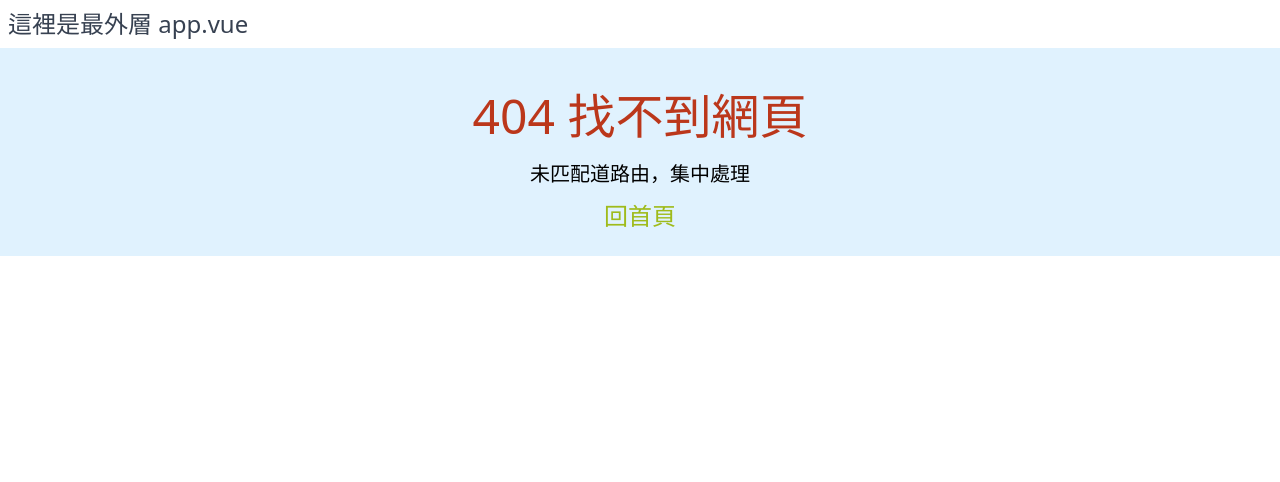
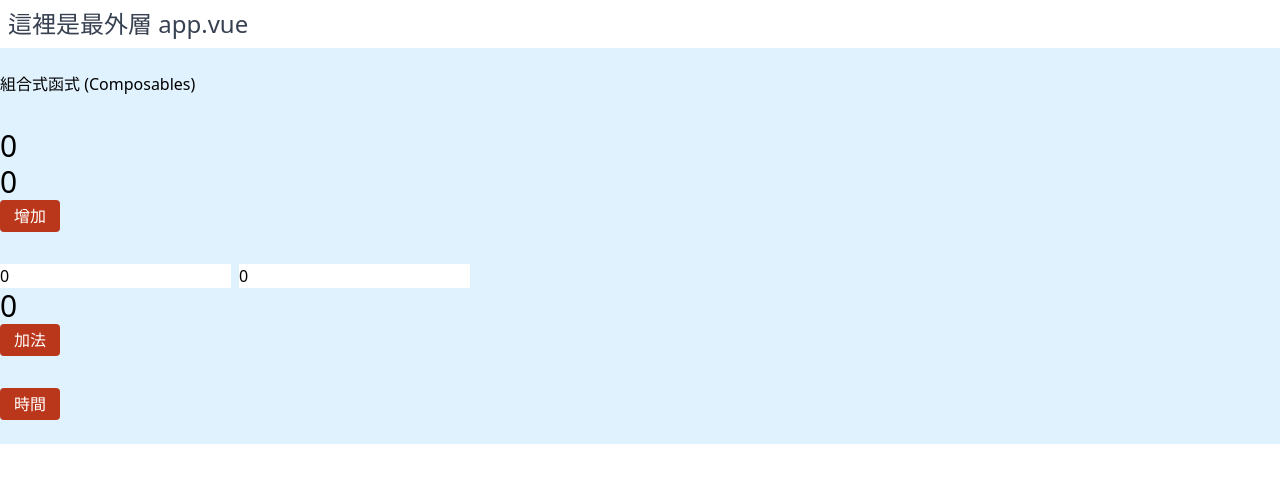
Before and after one commit to peter-3tgds/nuxt-practice-250102, a Nuxt app: page /composables in a window 1280 px wide. Before the commit this address had no page. Shown: the top 482 px of the page. Built offline with nearby package versions, Linux system fonts and the light colour scheme.

Commit message:
feat: composables: 組合式函示

```diff
--- /dev/null
+++ b/composables/tools.js
@@ -0,0 +1,13 @@
+export const useTools = () => {
+  const add = (a, b) => {
+    return a + b
+  }
+
+  return {
+    add
+  }
+}
+
+export const getLocaleTime = () => {
+  return new Date().toLocaleString()
+}
--- /dev/null
+++ b/composables/useCounter.js
@@ -0,0 +1,15 @@
+export default function () {
+  const count = ref(0)
+
+  const increment = () => {
+    count.value += 1
+  }
+
+  const doubleCount = computed(() => count.value * 2)
+
+  return {
+    count,
+    increment,
+    doubleCount
+  }
+}
--- a/nuxt.config.ts
+++ b/nuxt.config.ts
@@ -2,5 +2,15 @@
 export default defineNuxtConfig({
   devtools: { enabled: true },
   modules: ['@nuxtjs/tailwindcss'],
-  css: ['~/assets/stylesheet/main.scss']
+  css: ['~/assets/stylesheet/main.scss'],
+  imports: {
+    dirs: [
+      // 掃描 composables 目錄頂層
+      'composables',
+      // 掃描深度一層的特定檔案
+      'composables/*/index.{ts,js,mjs,mts}',
+      // 掃描整個 composables 目錄下的檔案
+      'composables/**'
+    ]
+  }
 })
--- /dev/null
+++ b/pages/composables.vue
@@ -0,0 +1,39 @@
+<template>
+  <div class="container space-y-8">
+    <h1>組合式函式 (Composables)</h1>
+    <div class="flex flex-col items-start">
+      <p class="text-bold text-3xl">{{ count }}</p>
+      <p class="text-bold text-3xl">{{ doubleCount }}</p>
+      <button type="button" class="btn btn-primary" @click="increment">增加</button>
+    </div>
+    <div class="flex flex-col items-start">
+      <div class="flex space-x-2">
+        <input v-model.number="num1" type="text" @keyup.enter="handleAdd" />
+        <input v-model.number="num2" type="text" @keyup.enter="handleAdd" />
+      </div>
+      <p class="text-bold text-3xl">{{ sum }}</p>
+      <button type="button" class="btn btn-primary" @click="handleAdd">加法</button>
+    </div>
+    <div class="flex flex-col items-start">
+      <p class="text-bold text-3xl">{{ time }}</p>
+      <button type="button" class="btn btn-primary" @click="handleTime">時間</button>
+    </div>
+  </div>
+</template>
+
+<script setup>
+const { count, increment, doubleCount } = useCounter()
+const { add } = useTools()
+
+const sum = ref(0)
+const num1 = ref(0)
+const num2 = ref(0)
+const handleAdd = () => {
+  sum.value = add(num1.value, num2.value)
+}
+
+const time = ref('')
+const handleTime = () => {
+  time.value = getLocaleTime()
+}
+</script>
--- a/pages/index.vue
+++ b/pages/index.vue
@@ -99,6 +99,16 @@
           </ul>
         </nav>
       </section>
+      <section class="mb-5">
+        <h2 class="mb-2 text-center text-3xl text-primary">組合式函式 (Composables)</h2>
+        <nav>
+          <ul class="text-center">
+            <li>
+              <nuxt-link to="/composables" class="text-2xl text-secondary">/composables</nuxt-link>
+            </li>
+          </ul>
+        </nav>
+      </section>
     </template>
   </div>
 </template>
```
Also changed, not shown: composables/time/index.js (added), composables/time/timeFormat.js (added).
